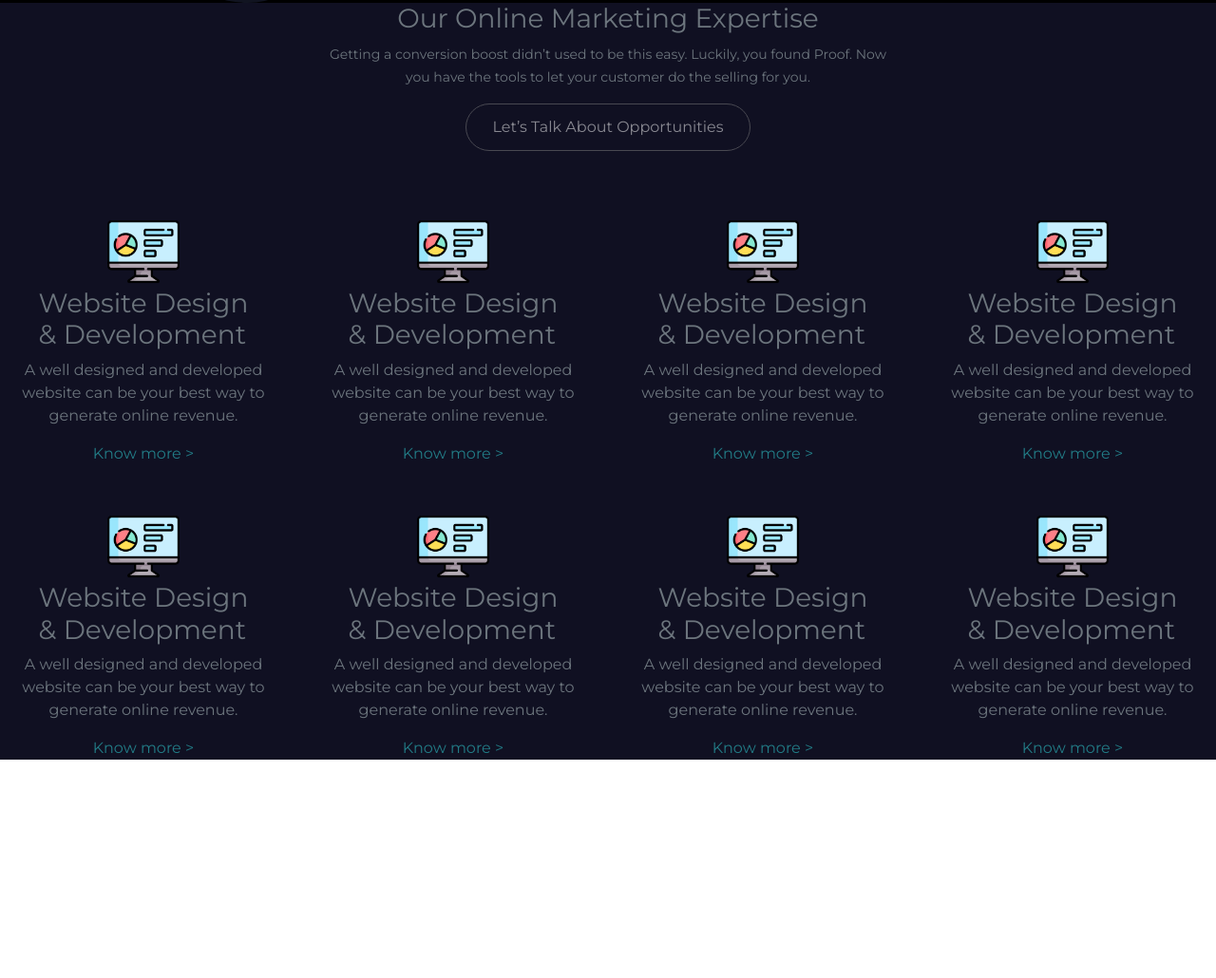
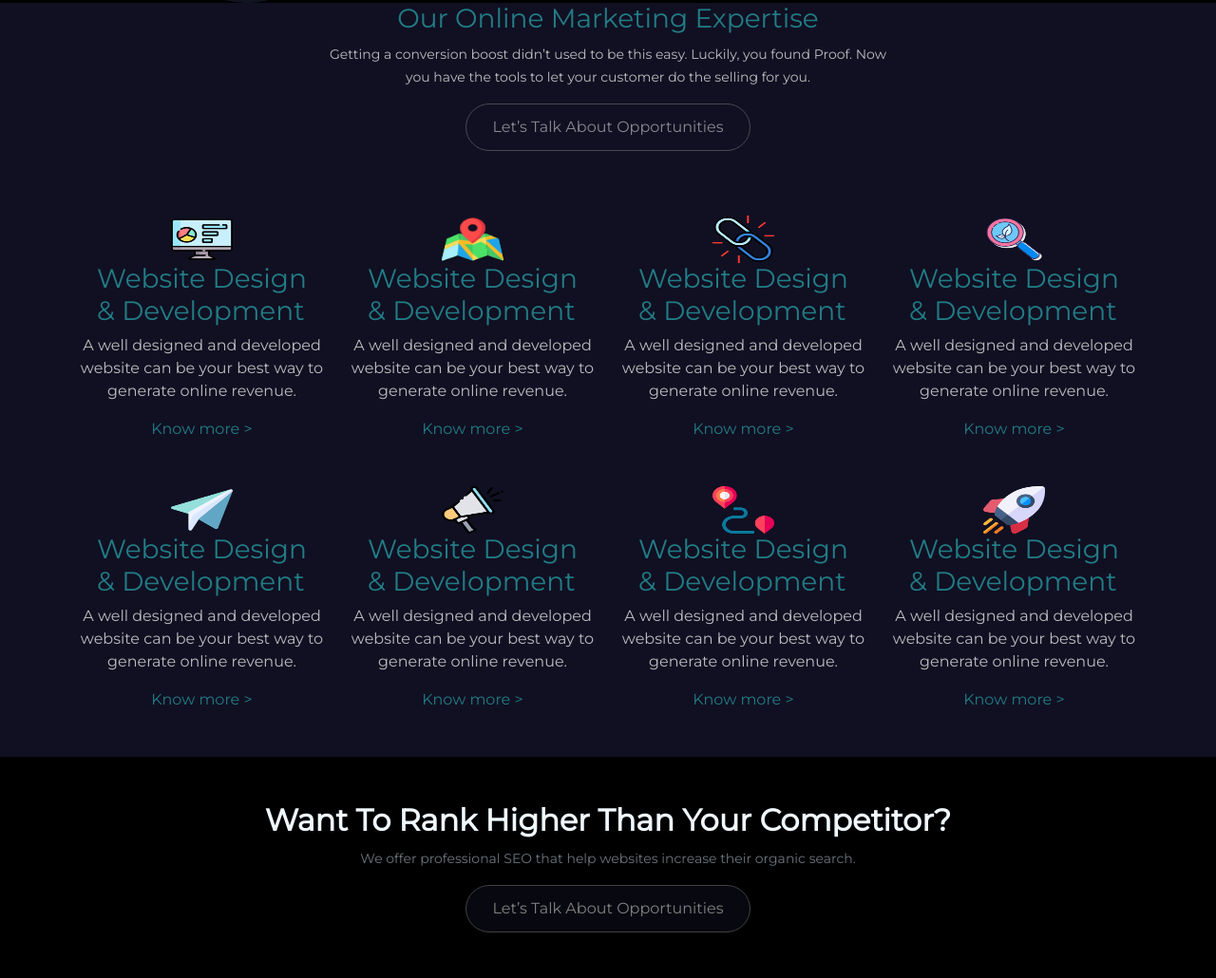
Before and after one commit to saklain71/official-project, a plain HTML site: page index.html in a window 1280 px wide. Shown: the part 1384-2414 px from the top of the page at 95% size. Before the commit the page ends 2184 px from the top, so only its background shows below. Drawn offline with nearby package versions, Linux system fonts and the light colour scheme.

Commit message:
fourt section designed

```diff
--- a/css/app.css
+++ b/css/app.css
@@ -3,6 +3,8 @@
 
 body {
     font-family: 'Montserrat', sans-serif;
+    background-color: #101022;
+
 }
 
 .first-section {
@@ -150,6 +152,13 @@ body {
     border-radius: 30px;
     opacity: .50;
 }
+.third-section h3{
+    color: rgb(34, 124, 134);
+}
+.third-section p{
+    color: whitesmoke;
+    opacity: .75;
+}
 
 .third-section a {
 
@@ -157,6 +166,19 @@ body {
     text-decoration: none;
     color: rgb(34, 124, 134);
     border-radius: 20px;
+}
+.third-section img{
+    width: 50px;
+    height: 50px;
+}
+
+/*  Fourth section */
+
+.fourth-section{
+    background-color: black;
+}
+.fourth-section h2{
+    color: aliceblue;
 }
 
 
--- a/index.html
+++ b/index.html
@@ -103,7 +103,9 @@
 
     </section>
 
-    <section class=" second-section">
+    <!-- Second Section -->
+
+    <section class="second-section">
       <div class="row align-items-center">
         <div class="col-lg-6 col-sm-6">
           <img src="/images/monitor-with-chart.svg" alt="">
@@ -113,20 +115,24 @@
             <p>Grow Traffic & Increase Revenue</p>
             <h2>Appear on The First <br> Page of Google!</h2>
           </div>
-         <div >
+          <div>
             <p>Every business is trying to be on the top when it comes to keyword search. If you're not
               ranking in the first page, you''ll lose your potential website visitor. We're ranking our clients
               for last 7 years, hope we can take your business on the top.</p>
-          <a  href=""> Learn More ></a>
+            <a href=""> Learn More ></a>
           </div>
         </div>
       </div>
     </section>
 
+    <!-- Third Section -->
+
     <section class="third-section">
-      <div class=" container mb-5 d-flex flex-column justify-content-center align-items-center">
+     <div class="container">
+      <div class="container mb-5 d-flex flex-column justify-content-center align-items-center">
         <h3 class="text-center">Our Online Marketing Expertise</h3>
-         <p class="text-center" ><small>Getting a conversion boost didn’t used to be this easy. Luckily, you found Proof. Now <br> you have the tools to let
+        <p class="text-center"><small>Getting a conversion boost didn’t used to be this easy. Luckily, you found Proof.
+            Now <br> you have the tools to let
             your customer do the selling for you.</small></p>
         <button class="third-btn">Let’s Talk About Opportunities</button>
       </div>
@@ -148,7 +154,7 @@
         </div>
         <div class="col-sm-6 col-lg-3 d-flex justify-content-center align-items-center flex-column">
 
-            <img class="w-25 " src="/images/computer.png" alt="">
+          <img class="w-25 " src="/images/map.png" alt="">
 
           <h3>
             Website Design <br>
@@ -162,7 +168,7 @@
         </div>
         <div class="col-sm-6 col-lg-3 d-flex justify-content-center align-items-center flex-column">
 
-            <img class="w-25 " src="/images/computer.png" alt="">
+          <img class="w-25 " src="/images/link.png" alt="">
 
           <h3>
             Website Design <br>
@@ -176,7 +182,7 @@
         </div>
         <div class="col-sm-6 col-lg-3 d-flex justify-content-center align-items-center flex-column">
 
-            <img class="w-25 " src="/images/computer.png" alt="">
+          <img class="w-25" src="/images/organic-search.png" alt="">
 
           <h3>
             Website Design <br>
@@ -190,10 +196,24 @@
         </div>
 
       </div>
-      <div class="row button">
+      <div class="row">
+        <div class="col-sm-6 col-lg-3 d-flex justify-content-center align-items-center flex-column div-container">
+
+          <img class="w-25 " src="/images/ecommerce.png" alt="">
+
+          <h3 class="div-h3">
+            Website Design <br>
+            & Development
+          </h3>
+          <p class="text-center">
+            A well designed and developed website can be your best way to generate online revenue.
+          </p>
+          <a href="https://bd.centralstationmarketing.com" target="_blank">Know more ></a>
+
+        </div>
         <div class="col-sm-6 col-lg-3 d-flex justify-content-center align-items-center flex-column">
 
-            <img class="w-25 " src="/images/computer.png" alt="">
+          <img class="w-25 " src="/images/announcement.png" alt="">
 
           <h3>
             Website Design <br>
@@ -207,7 +227,7 @@
         </div>
         <div class="col-sm-6 col-lg-3 d-flex justify-content-center align-items-center flex-column">
 
-            <img class="w-25 " src="/images/computer.png" alt="">
+          <img class="w-25 " src="/images/lead (1).png" alt="">
 
           <h3>
             Website Design <br>
@@ -221,21 +241,7 @@
         </div>
         <div class="col-sm-6 col-lg-3 d-flex justify-content-center align-items-center flex-column">
 
-            <img class="w-25 " src="/images/computer.png" alt="">
-
-          <h3>
-            Website Design <br>
-            & Development
-          </h3>
-          <p class="text-center">
-            A well designed and developed website can be your best way to generate online revenue.
-          </p>
-          <a href="https://bd.centralstationmarketing.com" target="_blank">Know more ></a>
-
-        </div>
-        <div class="col-sm-6 col-lg-3 d-flex justify-content-center align-items-center flex-column">
-
-            <img class="w-25 " src="/images/computer.png" alt="">
+          <img class="w-25 " src="/images/shuttleColor.png" alt="">
 
           <h3>
             Website Design <br>
@@ -250,7 +256,18 @@
 
       </div>
 
+     </div>
 
+    </section>
+
+    <!-- Fourth section -->
+
+    <section class="fourth-section mt-5">
+      <div class="container d-flex flex-column justify-content-center align-items-center">
+        <h2 class="text-center mt-5"> <b> Want To Rank Higher Than Your Competitor?</b> </h2>
+        <p class="text-center"><small>We offer professional SEO that help websites increase their organic search.</small></p>
+        <button class="third-btn mb-5">Let’s Talk About Opportunities</button>
+      </div>
     </section>
 
 
```
Also changed, not shown: images/ecommerce.png (added), images/lead (1).png (added), images/link.png (added), images/map.png (added), images/map.svg (added), images/organic-search.png (added). Lines whose indentation alone changed are shown as unchanged.
